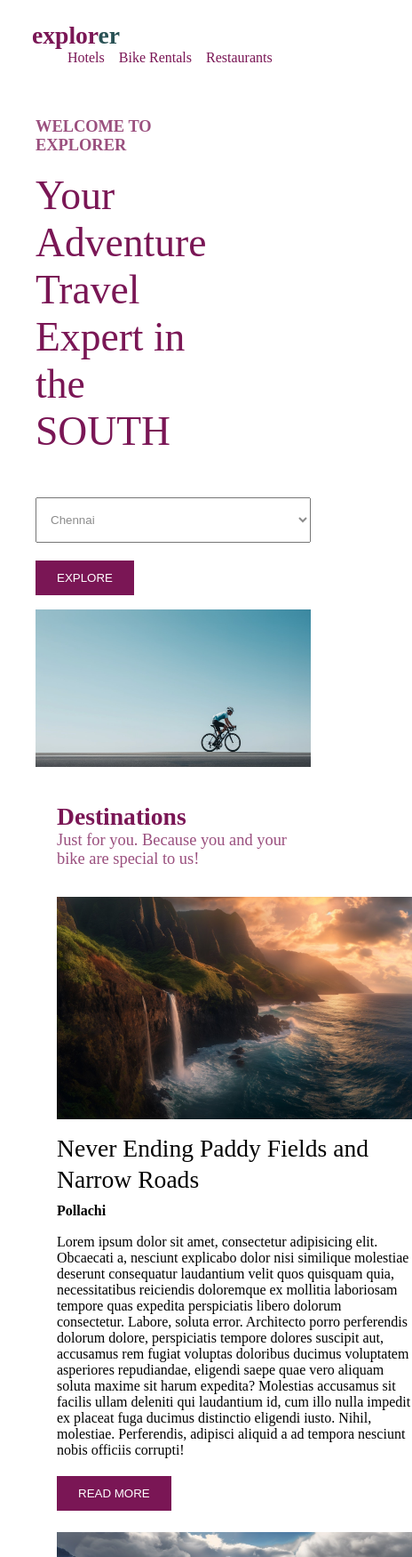
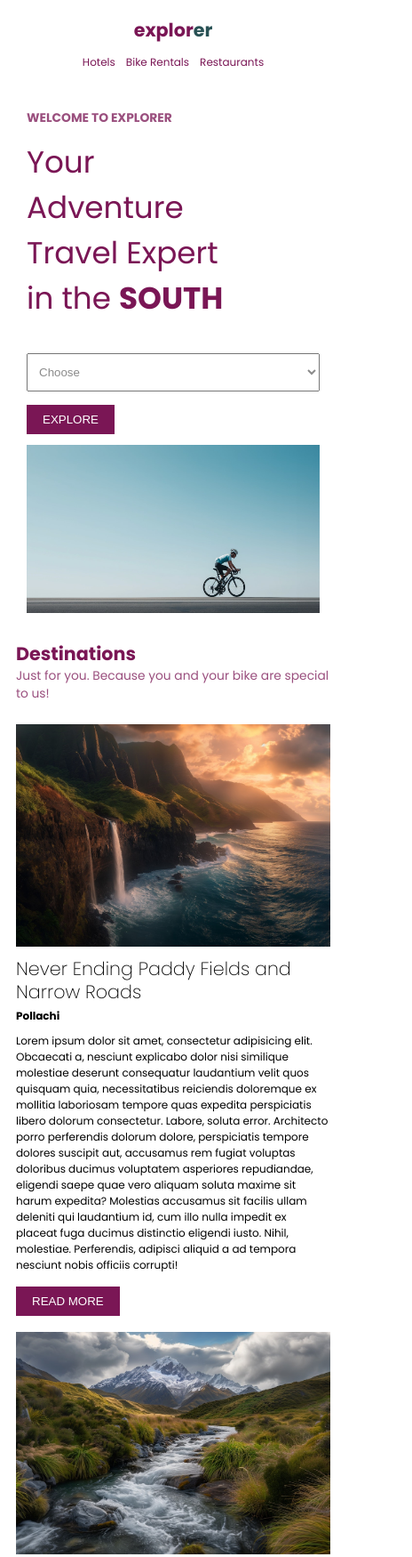
Before and after one commit to aaronwrites/template, a plain HTML site: page index.html in a window 390 px wide. Shown: the top 1750 px of the page at 89% size, 464 px wide, since content can reach past the window. Drawn offline with Linux system fonts and the light colour scheme.

Commit message:
Minor Responsiveness fixes

```diff
--- a/index.html
+++ b/index.html
@@ -3,6 +3,12 @@
 	<head>
 		<meta charset="UTF-8" />
 		<meta name="viewport" content="width=device-width, initial-scale=1.0" />
+		<link rel="preconnect" href="https://fonts.googleapis.com" />
+		<link rel="preconnect" href="https://fonts.gstatic.com" crossorigin />
+		<link
+			href="https://fonts.googleapis.com/css2?family=Poppins:ital,wght@0,100;0,200;0,300;0,400;0,500;0,600;0,700;0,800;0,900;1,100;1,200;1,300;1,400;1,500;1,600;1,700;1,800;1,900&display=swap"
+			rel="stylesheet"
+		/>
 		<link rel="stylesheet" href="resources/css/styles.css" />
 		<title>Explorer</title>
 	</head>
@@ -19,10 +25,13 @@
 			<article>
 				<div class="hero-text">
 					<h3>WELCOME TO EXPLORER</h3>
-					<h1>Your Adventure Travel Expert in the SOUTH</h1>
+					<h1>
+						Your Adventure Travel Expert in the <span class="bold">SOUTH</span>
+					</h1>
 				</div>
 				<form action="">
 					<select class="locations-drop" name="locations" id="locations">
+						<option value="choose" disabled selected>Choose</option>
 						<option value="Chennai">Chennai</option>
 						<option value="Bengaluru">Bengaluru</option>
 					</select>
@@ -241,6 +250,7 @@
 					<div class="form-element">
 						<label for="dest-state">Where would you like to go?</label>
 						<select name="dest-state" id="dest-state">
+							<option value="choose" disabled selected>Choose</option>
 							<option value="Goa">Goa</option>
 							<option value="Ooty">Ooty</option>
 							<option value="Kodaikanal">Kodaikanal</option>
--- a/resources/css/styles.css
+++ b/resources/css/styles.css
@@ -2,6 +2,7 @@
 	--violet: #7a1655;
 	--violet-light: #9a4f7e;
 	--logo-green: #285154;
+	--font-poppins: "Poppins", serif;
 }
 
 * {
@@ -13,6 +14,7 @@ figure,
 h2,
 p {
 	margin: 0;
+	font-family: var(--font-poppins);
 }
 
 h1 {
@@ -29,20 +31,28 @@ h2 {
 img {
 	width: 100%;
 	height: 100%;
+	max-width: 100vw;
 }
 
 nav {
 	color: var(--violet);
 	padding: 1.5rem 2.25rem;
 	display: flex;
-	justify-content: space-between;
+	justify-content: center;
 	align-items: center;
 	flex-flow: row wrap;
+	row-gap: 1rem;
+}
+
+nav > h2 {
+	flex-basis: 100%;
+	text-align: center;
 }
 
 nav > ul {
 	list-style-type: none;
 	margin: 0;
+	padding: 0;
 	display: flex;
 	flex-flow: row wrap;
 	gap: 1rem;
@@ -53,7 +63,7 @@ nav > h2 span {
 }
 
 section {
-	padding: 1.5rem 4rem;
+	padding: 2rem 4rem;
 }
 
 .hero {
@@ -72,6 +82,10 @@ section {
 
 .hero .hero-text {
 	max-width: 70%;
+}
+
+.bold {
+	font-weight: bold;
 }
 
 .locations-drop {
@@ -110,17 +124,13 @@ input {
 	margin-bottom: 2rem;
 }
 
-.about-dest {
-	flex: 1 0 30%;
-	min-width: 400px;
-}
-
 .about-dest > figure {
-	width: 100%;
 	height: 250px;
 }
 
 .about-dest > figure > img {
+	/* width: 100%;
+	height: 100%; */
 	object-fit: cover;
 }
 
@@ -131,7 +141,7 @@ input {
 
 .dest-title {
 	color: #020202;
-	font-weight: lighter;
+	font-weight: 200;
 	margin-bottom: 0.5rem;
 }
 
@@ -145,11 +155,7 @@ input {
 	flex-flow: column nowrap;
 	justify-content: center;
 	align-items: center;
-	padding: 3rem 0;
-}
-
-.contact > div {
-	min-width: 500px;
+	padding: 3rem 1.5rem;
 }
 
 .form-element {
@@ -167,7 +173,36 @@ input {
 	margin-bottom: 0.5rem;
 }
 
+@media (max-width: 400px) {
+	html {
+		font-size: 12px;
+	}
+	section {
+		padding: 1.5rem;
+	}
+	.dest-grid {
+		flex-flow: column nowrap;
+	}
+}
+
+@media (min-width: 600px) {
+	.about-dest {
+		min-width: 300px;
+		flex: 1 0 30%;
+	}
+}
+
 @media (min-width: 1200px) {
+	nav {
+		padding: 1.5rem 2.25rem;
+		justify-content: space-between;
+		flex-flow: row wrap;
+		row-gap: 1rem;
+	}
+
+	nav > h2 {
+		flex-basis: 0;
+	}
 	.hero {
 		grid-template-columns: repeat(10, 1fr);
 		padding: 0.5rem 0 1.5rem 4rem;
@@ -182,4 +217,8 @@ input {
 		grid-column: 4/11;
 		grid-row: 1/2;
 	}
+
+	.contact > div {
+		min-width: 500px;
+	}
 }
```
Also changed, not shown: 4 other files.
